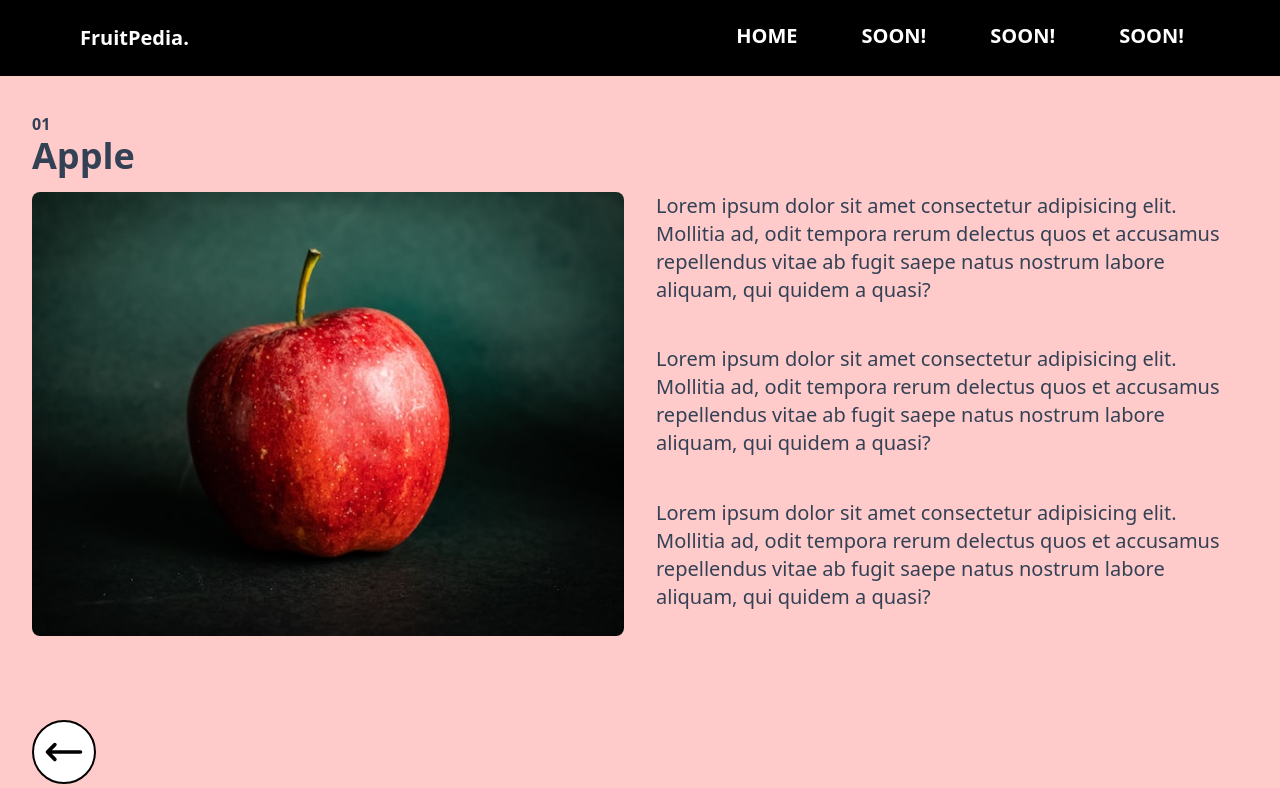
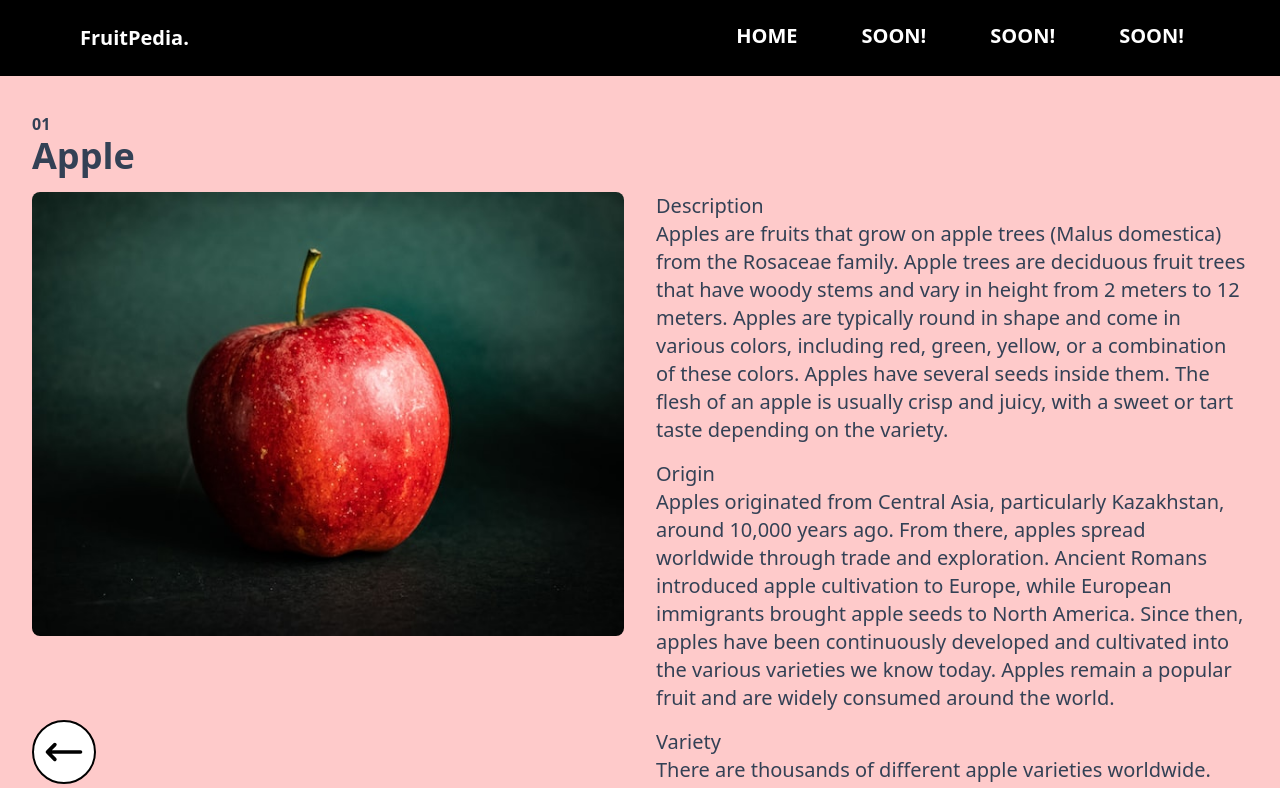
Before and after one commit to ClaysHere/front-end-react, a React (Create React App) app: page /apple in a window 1280 px wide. Shown: the top 788 px of the page. Built offline with nearby package versions, Linux system fonts and the light colour scheme.

Commit message:
adding description

```diff
--- a/src/components/FruitData.js
+++ b/src/components/FruitData.js
@@ -19,12 +19,11 @@ const FruitData = () => {
       nama: "Apple",
       path: "apple",
       image: apel,
-      desc1:
-        "Lorem ipsum dolor sit amet consectetur adipisicing elit. Mollitia ad, odit tempora rerum delectus quos et accusamus repellendus vitae ab fugit saepe natus nostrum labore aliquam, qui quidem a quasi?",
-      desc2:
-        "Lorem ipsum dolor sit amet consectetur adipisicing elit. Mollitia ad, odit tempora rerum delectus quos et accusamus repellendus vitae ab fugit saepe natus nostrum labore aliquam, qui quidem a quasi?",
-      desc3:
-        "Lorem ipsum dolor sit amet consectetur adipisicing elit. Mollitia ad, odit tempora rerum delectus quos et accusamus repellendus vitae ab fugit saepe natus nostrum labore aliquam, qui quidem a quasi?",
+      desc: "Apples are fruits that grow on apple trees (Malus domestica) from the Rosaceae family. Apple trees are deciduous fruit trees that have woody stems and vary in height from 2 meters to 12 meters. Apples are typically round in shape and come in various colors, including red, green, yellow, or a combination of these colors. Apples have several seeds inside them. The flesh of an apple is usually crisp and juicy, with a sweet or tart taste depending on the variety.",
+      origin:
+        "Apples originated from Central Asia, particularly Kazakhstan, around 10,000 years ago. From there, apples spread worldwide through trade and exploration. Ancient Romans introduced apple cultivation to Europe, while European immigrants brought apple seeds to North America. Since then, apples have been continuously developed and cultivated into the various varieties we know today. Apples remain a popular fruit and are widely consumed around the world.",
+      variety:
+        "There are thousands of different apple varieties worldwide. Some popular varieties include Golden Delicious, Granny Smith, Red Delicious, Gala, Fuji, Honeycrisp, and Pink Lady. Each variety has distinct characteristics in terms of taste, texture, and storage capability.",
       bg: "bg-red-200 text-slate-700",
     },
     {
@@ -32,12 +31,10 @@ const FruitData = () => {
       nama: "Banana",
       path: "banana",
       image: banana,
-      desc1:
-        "Lorem ipsum dolor sit amet consectetur adipisicing elit. Mollitia ad, odit tempora rerum delectus quos et accusamus repellendus vitae ab fugit saepe natus nostrum labore aliquam, qui quidem a quasi?",
-      desc2:
-        "Lorem ipsum dolor sit amet consectetur adipisicing elit. Mollitia ad, odit tempora rerum delectus quos et accusamus repellendus vitae ab fugit saepe natus nostrum labore aliquam, qui quidem a quasi?",
-      desc3:
-        "Lorem ipsum dolor sit amet consectetur adipisicing elit. Mollitia ad, odit tempora rerum delectus quos et accusamus repellendus vitae ab fugit saepe natus nostrum labore aliquam, qui quidem a quasi?",
+      desc: "Bananas are fruits that originate from banana plants and have thick skin that is typically yellow or green. The flesh of a banana is white to yellow, sweet, and soft. Bananas are rich in nutrients such as vitamin C, vitamin B6, potassium, and fiber. They can be eaten ripe or unripe. Consuming bananas can aid in digestion, maintain fluid balance, and provide energy. Bananas are commonly used in various foods and hold cultural significance.",
+      origin:
+        "Bananas originated from the tropical regions of Southeast Asia. Banana plants have been cultivated for thousands of years in countries like Indonesia, Malaysia, and the Philippines. Bananas come from the wild banana species Musa acuminata and Musa balbisiana. Bananas have played a significant role in human history and are now widely consumed worldwide. They also hold cultural significance. Apart from being a nutritious food source, bananas are used for various purposes, such as raw material for textiles, building materials, and even as traditional medicinal ingredients in some cultures.",
+      variety: `There are numerous different varieties of bananas, each with varying characteristics and flavors. Some popular banana varieties include Cavendish bananas, Gros Michel bananas (also known as "Raja" bananas), Raja Nangka bananas, Manzano bananas, Plantain bananas, Blue Java bananas, Lady Finger bananas (also known as "Susu" bananas), and many more. Each variety has its own distinct taste, texture, and uses.`,
       bg: "bg-yellow-200 text-slate-700",
     },
     {
@@ -45,12 +42,11 @@ const FruitData = () => {
       nama: "Peach",
       path: "peach",
       image: peach,
-      desc1:
-        "Lorem ipsum dolor sit amet consectetur adipisicing elit. Mollitia ad, odit tempora rerum delectus quos et accusamus repellendus vitae ab fugit saepe natus nostrum labore aliquam, qui quidem a quasi?",
-      desc2:
-        "Lorem ipsum dolor sit amet consectetur adipisicing elit. Mollitia ad, odit tempora rerum delectus quos et accusamus repellendus vitae ab fugit saepe natus nostrum labore aliquam, qui quidem a quasi?",
-      desc3:
-        "Lorem ipsum dolor sit amet consectetur adipisicing elit. Mollitia ad, odit tempora rerum delectus quos et accusamus repellendus vitae ab fugit saepe natus nostrum labore aliquam, qui quidem a quasi?",
+      desc: "The peach fruit comes from the Prunus persica tree, which belongs to the Rosaceae family. Peaches have soft, juicy flesh, a distinctive sweet taste, and smooth skin. They are round in shape with a central groove resembling a hollow on one side. There are various peach varieties with different skin colors, including orange, pink, yellow, and white. Peaches usually have a hard stone in the center that protects the seed. The fruit typically ripens in the summer, particularly from June to August in the northern hemisphere. During the harvest season, peaches are abundantly available. Peaches are commonly consumed fresh as a refreshing and sweet snack. They are also used in various dishes and processed products such as pies, cakes, jams, yogurt, ice cream, and beverages like juices and smoothies. Peaches are also frequently used in both sweet and savory cuisines.",
+      origin:
+        "Peaches originated from the Western and Central regions of Asia, particularly the mountainous areas of southwestern China. Wild peaches were first cultivated by ancient Chinese civilizations around 2,000 BCE. From there, the peach fruit spread to various regions in Asia and later reached Europe through the Silk Road. Peaches were also brought to North America by European colonizers in the 16th and 17th centuries. Peaches are a popular fruit and widely consumed worldwide.",
+      variety:
+        "There are various different peach varieties found worldwide. Some popular peach varieties include Elberta, Redhaven, O'Henry, Georgia Belle, Hale, Red Baron, White Lady, Snow King, Snow Angel, Fire Bright, Arctic Jay, and many more. Each variety has its own unique taste and texture.",
       bg: "bg-orange-200 text-slate-700",
     },
     {
@@ -58,12 +54,11 @@ const FruitData = () => {
       nama: "Dragon Fruit",
       path: "dragonfruit",
       image: dragonfruit,
-      desc1:
-        "Lorem ipsum dolor sit amet consectetur adipisicing elit. Mollitia ad, odit tempora rerum delectus quos et accusamus repellendus vitae ab fugit saepe natus nostrum labore aliquam, qui quidem a quasi?",
-      desc2:
-        "Lorem ipsum dolor sit amet consectetur adipisicing elit. Mollitia ad, odit tempora rerum delectus quos et accusamus repellendus vitae ab fugit saepe natus nostrum labore aliquam, qui quidem a quasi?",
-      desc3:
-        "Lorem ipsum dolor sit amet consectetur adipisicing elit. Mollitia ad, odit tempora rerum delectus quos et accusamus repellendus vitae ab fugit saepe natus nostrum labore aliquam, qui quidem a quasi?",
+      desc: "Dragon fruit, also known as pitaya, is a tropical fruit with brightly colored, spiky skin and white or red flesh. It has a soft, sweet taste and a distinctive aroma. Dragon fruit is rich in water, fiber, vitamins, minerals, and antioxidants. The fruit can be consumed fresh or used as an addition to fruit salads, juices, or smoothies. It originates from Central and South America.",
+      origin:
+        "Dragon fruit, also known as pitaya, originates from the tropical regions of Central America and South America. It was initially found in areas such as Mexico, Costa Rica, Colombia, and Ecuador. From there, dragon fruit spread to Southeast Asian countries like Vietnam, Thailand, and Indonesia, as well as to other parts of the world. The introduction of dragon fruit to various regions around the world occurred through trade and exploration by humans. The fruit captured people's attention due to its unique appearance and its rich nutritional content. Dragon fruit has become a popular fruit in many countries due to its delicious taste and health benefits.",
+      variety:
+        "There are several varieties of dragon fruit that are commonly distinguished by the color of their skin. The red and white varieties are the most common. Additionally, there is a yellow variety, which tends to be rarer. Some popular varieties include the Red Dragon Fruit (Hylocereus undatus), White Dragon Fruit (Hylocereus undatus), Super Red Dragon Fruit (Hylocereus costaricensis), Yellow Dragon Fruit (Hylocereus megalanthus), Purple Haze Dragon Fruit (Hylocereus polyrhizus), and Physical Graffiti Dragon Fruit (Hylocereus undatus x Hylocereus polyrhizus).",
       bg: "bg-slate-300 text-slate-700",
     },
     {
@@ -71,12 +66,11 @@ const FruitData = () => {
       nama: "Guava",
       path: "guava",
       image: guava,
-      desc1:
-        "Lorem ipsum dolor sit amet consectetur adipisicing elit. Mollitia ad, odit tempora rerum delectus quos et accusamus repellendus vitae ab fugit saepe natus nostrum labore aliquam, qui quidem a quasi?",
-      desc2:
-        "Lorem ipsum dolor sit amet consectetur adipisicing elit. Mollitia ad, odit tempora rerum delectus quos et accusamus repellendus vitae ab fugit saepe natus nostrum labore aliquam, qui quidem a quasi?",
-      desc3:
-        "Lorem ipsum dolor sit amet consectetur adipisicing elit. Mollitia ad, odit tempora rerum delectus quos et accusamus repellendus vitae ab fugit saepe natus nostrum labore aliquam, qui quidem a quasi?",
+      desc: "Guava, also known as Psidium guajava, is a tropical fruit with green skin when young and yellow or pinkish when ripe. The flesh of the fruit can be white or red, sweet with a touch of acidity. Guava is rich in vitamin C, fiber, and antioxidants. It can be eaten fresh or used in various dishes such as juices, smoothies, jams, and fruit salads. In addition to the fruit flesh, guava leaves also have health benefits and are used in traditional medicine.",
+      origin:
+        "Guava fruit originates from Central and South America, where guava plants have existed for thousands of years. The plant has a long history in the native cultures of the region. Subsequently, Spanish explorers brought guava to Asia and Africa during the colonial era. From there, guava spread to various parts of the world through trade and colonization. Guava has adapted well to various tropical and subtropical climates and is now a popular cultivated plant in many countries.",
+      variety:
+        "There are many different varieties of guava fruit, with some of the most common being white-fleshed guava, red-fleshed guava, crystal guava, jelly guava, and red-skinned guava. Additionally, there are various guava varieties that grow in different tropical and subtropical regions worldwide, each with slightly different characteristics and flavors.",
       bg: "bg-green-300 text-slate-700",
     },
     {
@@ -84,12 +78,11 @@ const FruitData = () => {
       nama: "Papaya",
       path: "papaya",
       image: papaya,
-      desc1:
-        "Lorem ipsum dolor sit amet consectetur adipisicing elit. Mollitia ad, odit tempora rerum delectus quos et accusamus repellendus vitae ab fugit saepe natus nostrum labore aliquam, qui quidem a quasi?",
-      desc2:
-        "Lorem ipsum dolor sit amet consectetur adipisicing elit. Mollitia ad, odit tempora rerum delectus quos et accusamus repellendus vitae ab fugit saepe natus nostrum labore aliquam, qui quidem a quasi?",
-      desc3:
-        "Lorem ipsum dolor sit amet consectetur adipisicing elit. Mollitia ad, odit tempora rerum delectus quos et accusamus repellendus vitae ab fugit saepe natus nostrum labore aliquam, qui quidem a quasi?",
+      desc: "Papaya is a tropical fruit that has an elongated shape with smooth and thin skin. When ripe, the skin turns yellow-orange. The fruit has soft and juicy flesh, with a sweet taste and slight acidity. Papaya is rich in vitamin C, vitamin A, fiber, potassium, and magnesium. Papaya also contains the enzyme papain, which is beneficial for digestion. Papaya has health benefits such as aiding in digestion, boosting the immune system, and protecting the body from free radical damage.",
+      origin:
+        "Papaya fruit originated from Central and South America, with its estimated origin in Mexico and Central America. The papaya plant has been cultivated by the Maya and Aztec civilizations for thousands of years. Subsequently, papaya was brought by Spanish explorers to various parts of the world during the era of exploration in the 16th century. Papaya thrives in warm climates with stable temperatures, making it a popular and extensively cultivated fruit in various tropical countries.",
+      variety:
+        "There are several common varieties of papaya fruit that are often found. Some popular varieties include Hawaiian papaya, Mexican papaya, Maradol papaya, Solo papaya, Strawberry papaya, Golden papaya, and others. Each variety has unique characteristics such as size, shape, color, and flavor of the fruit.",
       bg: "bg-orange-200 text-slate-700",
     },
     {
@@ -97,12 +90,11 @@ const FruitData = () => {
       nama: "Passion Fruit",
       path: "passionfruit",
       image: passionfruit,
-      desc1:
-        "Lorem ipsum dolor sit amet consectetur adipisicing elit. Mollitia ad, odit tempora rerum delectus quos et accusamus repellendus vitae ab fugit saepe natus nostrum labore aliquam, qui quidem a quasi?",
-      desc2:
-        "Lorem ipsum dolor sit amet consectetur adipisicing elit. Mollitia ad, odit tempora rerum delectus quos et accusamus repellendus vitae ab fugit saepe natus nostrum labore aliquam, qui quidem a quasi?",
-      desc3:
-        "Lorem ipsum dolor sit amet consectetur adipisicing elit. Mollitia ad, odit tempora rerum delectus quos et accusamus repellendus vitae ab fugit saepe natus nostrum labore aliquam, qui quidem a quasi?",
+      desc: "The passion fruit has a wrinkled skin that is dark purple or yellow. Inside, it contains seeds surrounded by juicy, yellow or orange flesh. Passion fruit has a unique taste, a combination of sweetness and tartness, with a distinctive aroma. It originates from Central and South America. Passion fruit is rich in nutrients, such as vitamin C and fiber. The fruit can be consumed fresh or processed into juice, jam, or used as an addition in various dishes.",
+      origin:
+        "Passion fruit originated from South America and was introduced to Europe in the 16th century. Subsequently, it spread to various countries around the world. The fruit is popular for its unique taste and aroma. Passion fruit is used in a variety of foods and beverages. It is also associated with the concepts of passion and beauty. Passion fruit comes from the Passiflora edulis plant, which grows in tropical and subtropical regions. In the 19th century, passion fruit cultivation began to flourish in various countries, such as South Africa, Australia, India, and Hawaii. Some passion fruit varieties are cultivated for commercial production due to their attractive fruit quality and high demand. Passion fruit is often used in the production of juices, sauces, ice creams, desserts, and fruit-based beverages. The passion fruit plant is also grown as an ornamental plant due to its beautiful flowers. Additionally, several other Passiflora species have fruits similar to passion fruit, such as Passiflora quadrangularis (purple passion fruit) and Passiflora ligularis (yellow passion fruit). Both of these species also have a history of cultivation and usage similar to P. edulis.",
+      variety:
+        "There are various different varieties of passion fruit with differences in color, size, and taste characteristics. Some popular varieties include Purple Passion Fruit, Yellow Passion Fruit, Blue Passion Fruit, Red Passion Fruit, Golden Passion Fruit, Sweet Passion Fruit, and others.",
       bg: "bg-yellow-200 text-slate-700",
     },
     {
@@ -110,12 +102,11 @@ const FruitData = () => {
       nama: "Pomegranate",
       path: "pomegranate",
       image: pomegranate,
-      desc1:
-        "Lorem ipsum dolor sit amet consectetur adipisicing elit. Mollitia ad, odit tempora rerum delectus quos et accusamus repellendus vitae ab fugit saepe natus nostrum labore aliquam, qui quidem a quasi?",
-      desc2:
-        "Lorem ipsum dolor sit amet consectetur adipisicing elit. Mollitia ad, odit tempora rerum delectus quos et accusamus repellendus vitae ab fugit saepe natus nostrum labore aliquam, qui quidem a quasi?",
-      desc3:
-        "Lorem ipsum dolor sit amet consectetur adipisicing elit. Mollitia ad, odit tempora rerum delectus quos et accusamus repellendus vitae ab fugit saepe natus nostrum labore aliquam, qui quidem a quasi?",
+      desc: "The pomegranate fruit has a round shape with thick and tough skin. The skin is usually dark red to purple, but there are also varieties with yellow or white skin. Inside, there are numerous small red seeds enclosed in juicy pulp. Each individual seed of a pomegranate is called an aril, which provides a distinctive sweet and tart flavor.",
+      origin:
+        "The pomegranate fruit is believed to have originated from a wide region, including Iran, India, and the Mediterranean area. Throughout history, pomegranate has been regarded as a symbol of eternity, fertility, and health. The fruit has a long and rich history in the culture and religion of various civilizations. Pomegranate has been cultivated and consumed for thousands of years. Some historical records indicate that pomegranate trees have existed since ancient times. In ancient Egypt, pomegranate was believed to symbolize immortality and fertility. Pomegranate is also mentioned in ancient mythology, where it is associated with the goddess Demeter and fertility.",
+      variety:
+        "There are several different varieties of pomegranate with unique characteristics. Some popular varieties include Wonderful, Hicaznar, Mollar de Elche, Red Globe, Angel Red, Early Foothill, Nana, Parfianka, and Red Silk. Each variety has slightly different taste, size, and color.",
       bg: "bg-red-300 text-slate-700",
     },
     {
@@ -123,12 +114,10 @@ const FruitData = () => {
       nama: "Rambutan",
       path: "rambutan",
       image: rambutan,
-      desc1:
-        "Lorem ipsum dolor sit amet consectetur adipisicing elit. Mollitia ad, odit tempora rerum delectus quos et accusamus repellendus vitae ab fugit saepe natus nostrum labore aliquam, qui quidem a quasi?",
-      desc2:
-        "Lorem ipsum dolor sit amet consectetur adipisicing elit. Mollitia ad, odit tempora rerum delectus quos et accusamus repellendus vitae ab fugit saepe natus nostrum labore aliquam, qui quidem a quasi?",
-      desc3:
-        "Lorem ipsum dolor sit amet consectetur adipisicing elit. Mollitia ad, odit tempora rerum delectus quos et accusamus repellendus vitae ab fugit saepe natus nostrum labore aliquam, qui quidem a quasi?",
+      desc: `Rambutan is a fruit that is characterized by its spiky and colorful skin, which can be red or yellow. In the Indonesian language, "rambutan" comes from the word "rambut," meaning "hair," because its spiky skin resembles hair. The fruit has a sweet taste with a refreshing hint of acidity. Rambutan is a spiky fruit with translucent white flesh that is sweet and refreshing. The flesh is soft and juicy, with a seed in the center. Rambutan is popular as a fresh fruit and is used in various dishes and beverages. It grows on rambutan trees in tropical regions.`,
+      origin: `Rambutan fruit originates from tropical regions in Southeast Asia, particularly Indonesia and Malaysia. The name "rambutan" comes from the Malay language, referring to the soft spines resembling hair on the fruit's skin. Rambutan has spread to other Southeast Asian countries and is also cultivated in countries beyond the region. Rambutan cultivation has experienced rapid growth to meet market demands.`,
+      variety:
+        "There are several varieties of rambutan fruit that can be found, especially in Southeast Asia. Some common rambutan varieties in Indonesia include red rambutan, yellow rambutan, green rambutan, rapiah rambutan, binjai rambutan, and many more.",
       bg: "bg-slate-200 text-slate-700",
     },
     {
@@ -136,12 +125,11 @@ const FruitData = () => {
       nama: "Strawberry",
       path: "strawberry",
       image: strawberry,
-      desc1:
-        "Lorem ipsum dolor sit amet consectetur adipisicing elit. Mollitia ad, odit tempora rerum delectus quos et accusamus repellendus vitae ab fugit saepe natus nostrum labore aliquam, qui quidem a quasi?",
-      desc2:
-        "Lorem ipsum dolor sit amet consectetur adipisicing elit. Mollitia ad, odit tempora rerum delectus quos et accusamus repellendus vitae ab fugit saepe natus nostrum labore aliquam, qui quidem a quasi?",
-      desc3:
-        "Lorem ipsum dolor sit amet consectetur adipisicing elit. Mollitia ad, odit tempora rerum delectus quos et accusamus repellendus vitae ab fugit saepe natus nostrum labore aliquam, qui quidem a quasi?",
+      desc: "Strawberries are small, bright red fruits with a surface covered in tiny pits. They have a sweet and slightly acidic taste that is refreshing. The fruit has a soft yet firm texture and is commonly consumed fresh or used in various dishes such as juices, jams, cakes, and ice creams. Strawberries are also rich in nutrients and offer health benefits, and they are known for their distinctive aroma.",
+      origin:
+        "Strawberries originated from North America. The strawberry plant was first discovered in Virginia, United States. Wild populations of this plant have existed since prehistoric times, and strawberries have been an important part of the Native American diet for thousands of years. Later, when European colonists arrived in North America in the 17th century, they began cultivating and cultivating the strawberry plants found there. Through selection and breeding, new varieties that were larger and sweeter were developed. From North America, the cultivation of strawberries spread to Europe and then to the rest of the world. Today, strawberries are one of the most popular and widely consumed fruits in various parts of the world.",
+      variety:
+        "There are many strawberry varieties that have been developed and cultivated worldwide. Some popular varieties include Albion, Camarosa, Sweet Charlie, Seascape, Wild Strawberry, Ostara, and many more. Each variety has unique characteristics such as size, flavor, and harvest season.",
       bg: "bg-red-300 text-slate-700",
     },
   ];
@@ -151,14 +139,14 @@ const FruitData = () => {
         key={data.id}
         path={`/${data.path}`}
         element={
-          <div className={`${data.bg} h-[1000px] md:h-full`}>
+          <div className={`${data.bg}`}>
             <Fruits
               id={data.id}
               nama={data.nama}
               img={data.image}
-              desk1={data.desc1}
-              desk2={data.desc2}
-              desk3={data.desc3}
+              desc={data.desc}
+              origin={data.origin}
+              variety={data.variety}
               bg={data.bg}
             />
           </div>
--- a/src/components/Fruits.js
+++ b/src/components/Fruits.js
@@ -37,7 +37,7 @@ const Fruits = (props) => {
   };
   return (
     <>
-      <div data-aos="fade-up" className={`${props.bg}`}>
+      <div data-aos="fade-up" className={`${props.bg} h-full pb-8`}>
         <div
           className={`mb-24 pb-4 pt-28 mx-8 grid grid-cols-1 md:grid-cols-2 gap-x-8`}>
           <p className={"col-start-1 text-base font-semibold"}>{props.id}</p>
@@ -49,15 +49,18 @@ const Fruits = (props) => {
             src={props.img}
             alt={"gambar"}
           />
-          <p className={"mt-4 lg:col-start-2 lg:row-start-3 md:text-xl"}>
-            {props.desk1}
-          </p>
-          <p className={"mt-4 lg:col-start-2 lg:row-start-4 md:text-xl"}>
-            {props.desk2}
-          </p>
-          <p className={"mt-4 lg:col-start-2 lg:row-start-5 md:text-xl"}>
-            {props.desk3}
-          </p>
+          <div className={"mt-4 lg:col-start-2 lg:row-start-3 md:text-xl"}>
+            <h1>Description</h1>
+            <p>{props.desc}</p>
+          </div>
+          <div className={"mt-4 lg:col-start-2 lg:row-start-4 md:text-xl"}>
+            <h1>Origin</h1>
+            <p>{props.origin}</p>
+          </div>
+          <div className={"mt-4 lg:col-start-2 lg:row-start-5 md:text-xl"}>
+            <h1>Variety</h1>
+            <p>{props.variety}</p>
+          </div>
           <HiOutlineArrowNarrowLeft
             onClick={handleClick}
             className={`bg-white animate-pulse hover:animate-none bg-opacity-50 backdrop-blur-sm text-black p-2 hover:scale-110 fixed bottom-4 rounded-full w-16 h-16 border-2 border-black md:bg-opacity-100 md:mt-16 lg:row-start-6 z-[9999] md:bg-white`}
```
